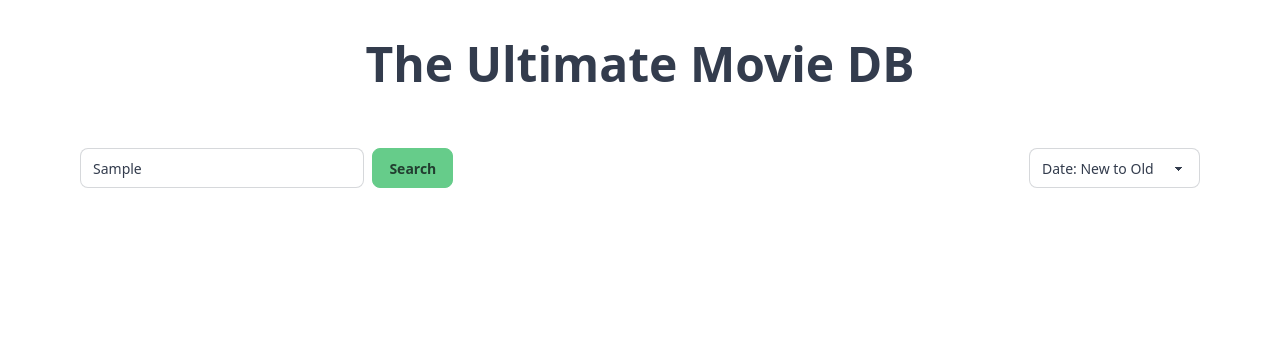
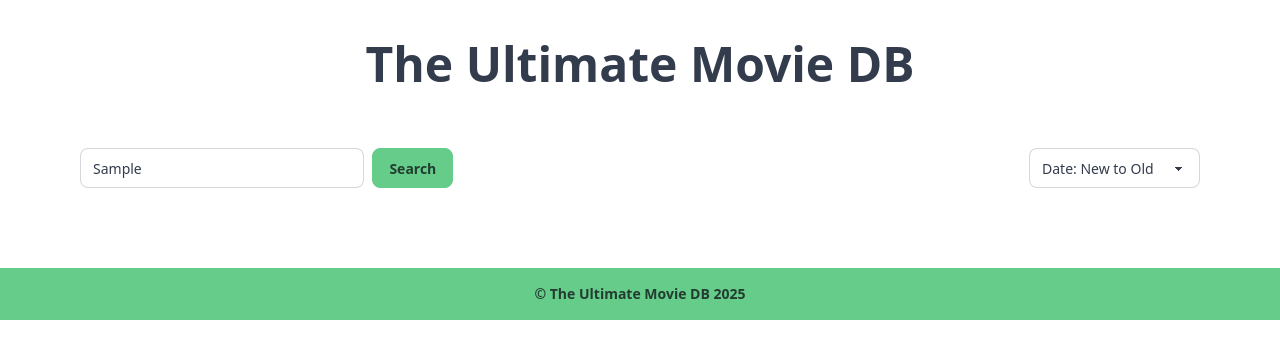
Before and after one commit to jutuli/The-Ultimate-Movie-DB, a React (Vite) app: page / in a window 1280 px wide. Both pictures are taken after typing "Sample" into the empty fields and a click on the button "Search". Shown: the top 358 px of the page. Built offline with nearby package versions, Linux system fonts and the light colour scheme.

Commit message:
Add Footer component and integrate it into the Layout for consistent branding

```diff
--- /dev/null
+++ b/src/components/footer/Footer.tsx
@@ -0,0 +1,9 @@
+const Footer = () => {
+  return (
+    <footer className="footer sm:footer-horizontal footer-center bg-primary text-primary-content p-4 font-semibold">
+      © The Ultimate Movie DB 2025
+    </footer>
+  );
+};
+
+export default Footer;
--- a/src/layout/Layout.tsx
+++ b/src/layout/Layout.tsx
@@ -1,5 +1,6 @@
 import { Outlet, useLocation } from "react-router-dom";
 import Header from "../components/header/Header";
+import Footer from "../components/footer/Footer";
 
 const Layout = () => {
   const location = useLocation();
@@ -7,6 +8,7 @@ const Layout = () => {
     <>
       {location.pathname === "/" && <Header />}
       <Outlet />
+      <Footer />
     </>
   );
 };
```
